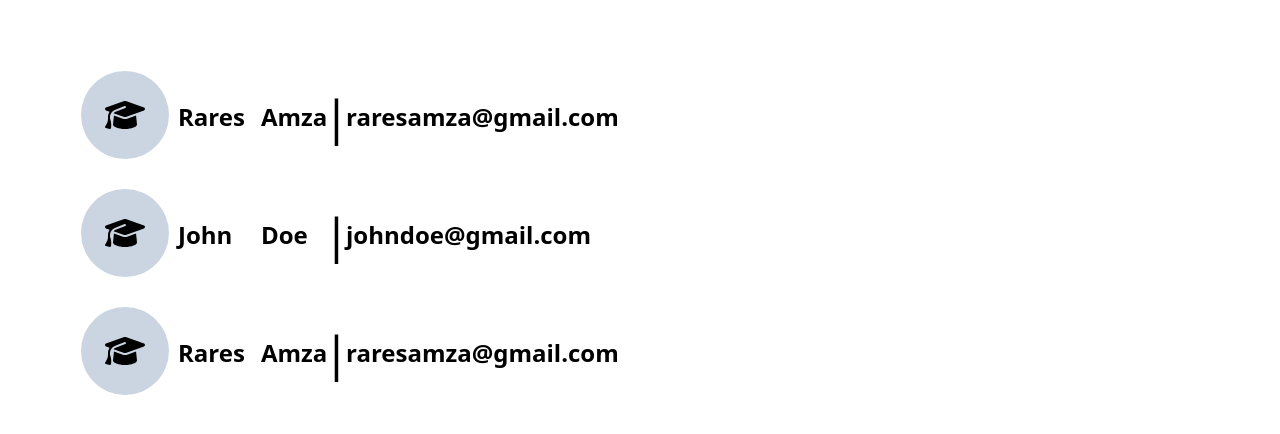
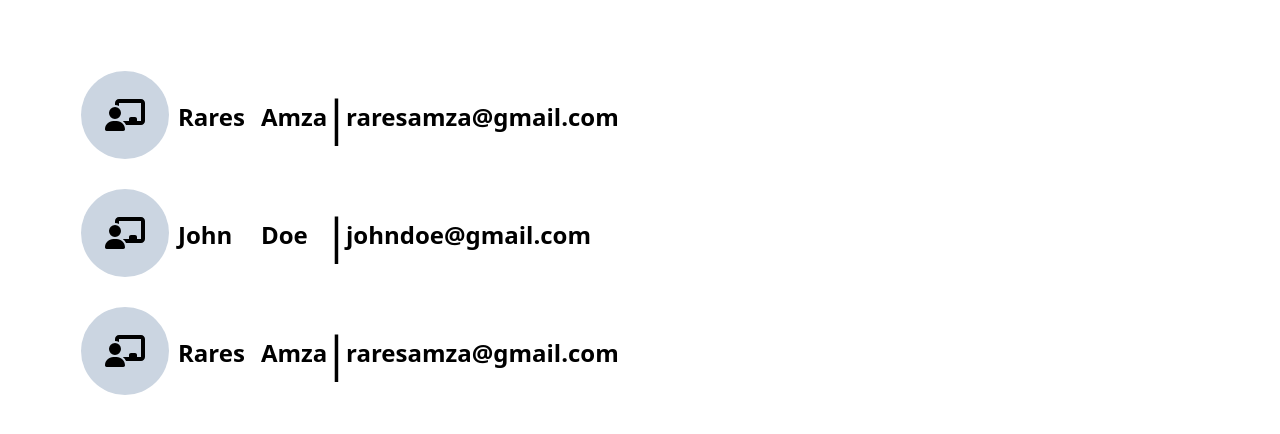
Before and after one commit to raresamza/Internship-project-frontend, a React (Vite) app in the folder SchoolSystemFrontend/: page /teachers-tab in a window 1280 px wide. Shown: the part 178-612 px from the top of the page. Built offline with nearby package versions, Linux system fonts and the light colour scheme.

Commit message:
more animations added for the student and server tabs

```diff
--- a/SchoolSystemFrontend/src/components/Student.tsx
+++ b/SchoolSystemFrontend/src/components/Student.tsx
@@ -1,16 +1,24 @@
 import React from 'react';
 import { FontAwesomeIcon } from '@fortawesome/react-fontawesome';
 import { faGraduationCap } from '@fortawesome/free-solid-svg-icons';
+import { motion } from 'framer-motion';
 
 interface StudentProps {
   firstName: string;
   lastName: string;
   email: string;
+  index: number;
 }
 
-  const Student: React.FC<StudentProps> = ({ firstName, lastName, email }) => {
+
+// console.log(index)
+const Student: React.FC<StudentProps> = ({ firstName, lastName, email, index }) => {
   return (
-      <tr>
+    <motion.tr
+    initial={{ y: -50, opacity: 0 }} // Initial animation state
+    animate={{ y: 0, opacity: 1 }} // Animation when trigger appears
+    transition={{ delay: index * 0.1 }} // Adjusted delay and duration
+    >
       <td className=''>
         <FontAwesomeIcon className='rounded-full bg-slate-300 p-6 w-10 h-10' icon={faGraduationCap} />
       </td>
@@ -18,7 +26,7 @@ interface StudentProps {
       <td className='w-1/8 pl-2 font-semibold text-2xl'>{lastName}</td>
       <td className='px-1 scale-[3] font-thin'>|</td>
       <td className='w-1/8 pr-2 font-semibold text-2xl'>{email}</td>
-      </tr>
+    </motion.tr>
   );
 }
 
--- /dev/null
+++ b/SchoolSystemFrontend/src/components/StudentsTab.tsx
@@ -0,0 +1,52 @@
+import Navbar from './Navbar';
+import { useState, useEffect } from 'react';
+import Student from './Student';
+
+const StudentsTab = () => {
+  const [loading, setLoading] = useState<boolean>(true);
+  const [students, setStudents] = useState<Student[]>([]);
+
+  interface Student {
+    id: number;
+    firstName: string;
+    lastName: string;
+    email: string;
+  }
+
+  useEffect(() => {
+    setTimeout(() => {
+      setStudents([
+        { id: 1, firstName: 'Rares', lastName: 'Amza', email: 'raresamza@gmail.com' },
+        { id: 2, firstName: 'John', lastName: 'Doe', email: 'johndoe@gmail.com' },
+        { id: 3, firstName: 'Rares', lastName: 'Amza', email: 'raresamza@gmail.com' }
+      ]);
+      setLoading(false);
+    }, 1000);
+  }, []);
+
+  return (
+    <>
+      <Navbar />
+      <p className='px-20 text-4xl font-bold py-10'>Students:</p>
+      <div className='px-20 py-6'>
+        <table className='border-separate border-spacing-y-6'>
+          {!loading && (
+            <tbody>
+              {students.map((student, index) => (
+                <Student
+                  key={student.id}
+                  firstName={student.firstName}
+                  lastName={student.lastName}
+                  email={student.email}
+                  index={index} // Pass index to Student
+                />
+              ))}
+            </tbody>
+          )}
+        </table>
+      </div>
+    </>
+  );
+}
+
+export default StudentsTab;
--- a/SchoolSystemFrontend/src/components/Teacher.tsx
+++ b/SchoolSystemFrontend/src/components/Teacher.tsx
@@ -1,16 +1,22 @@
 import React from 'react';
 import { FontAwesomeIcon } from '@fortawesome/react-fontawesome';
 import { faChalkboardUser } from '@fortawesome/free-solid-svg-icons';
+import { motion } from 'framer-motion'
 
 interface TeacherProps {
   firstName: string;
   lastName: string;
   email: string;
+  index: number;
 }
 
-  const Teacher: React.FC<TeacherProps> = ({ firstName, lastName, email }) => {
+const Teacher: React.FC<TeacherProps> = ({ firstName, lastName, email, index }) => {
   return (
-      <tr>
+    <motion.tr
+      initial={{ y: -50, opacity: 0 }} // Initial animation state
+      animate={{ y: 0, opacity: 1 }} // Animation when trigger appears
+      transition={{ delay: index * 0.1 }}
+    >
       <td className=''>
         <FontAwesomeIcon className='rounded-full bg-slate-300 p-6 w-10 h-10' icon={faChalkboardUser} />
       </td>
@@ -18,7 +24,7 @@ interface TeacherProps {
       <td className='w-1/8 pl-2 font-semibold text-2xl'>{lastName}</td>
       <td className='px-1 scale-[3] font-thin'>|</td>
       <td className='w-1/8 pr-2 font-semibold text-2xl'>{email}</td>
-      </tr>
+    </motion.tr>
   );
 }
 
--- a/SchoolSystemFrontend/src/components/TeachersTab.tsx
+++ b/SchoolSystemFrontend/src/components/TeachersTab.tsx
@@ -1,6 +1,7 @@
 import Navbar from './Navbar'
 import { useState, useEffect } from 'react'
 import Student from './Student'
+import Teacher from './Teacher';
 
 // import UserService from '../service/UserService'
 // import { useCookies } from 'react-cookie';
@@ -61,12 +62,13 @@ const TeachersTab = () => {
                 <table className='border-separate border-spacing-y-6'>
                 {!loading && (
             <tbody>
-              {teachers.map((teacher) => (
-                <Student
+              {teachers.map((teacher, index) => (
+                <Teacher
                   key={teacher.id}
                   firstName={teacher.firstName}
                   lastName={teacher.lastName}
                   email={teacher.email}
+                  index={index}
                 />
               ))}
             </tbody>
```
Lines whose indentation alone changed are shown as unchanged.
